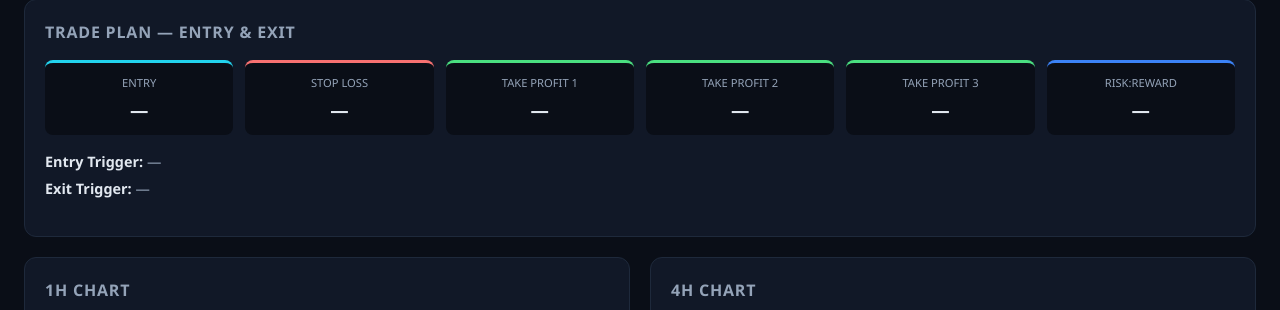
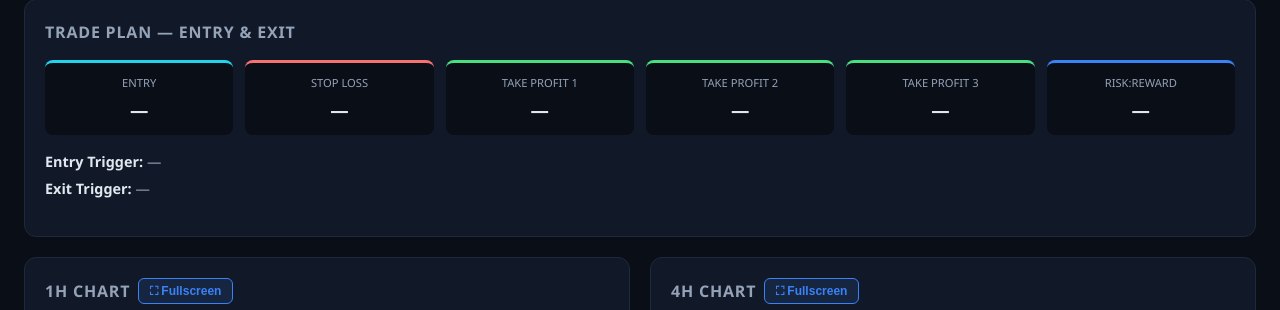
Before and after one commit to Rawlincoln/pro-trader, a Flask app: page / in a window 1280 px wide. Shown: the part 950-1260 px from the top of the page. Run offline with Flask 3, Linux system fonts and the light colour scheme; data that the repository does not hold is empty; some libraries are stand-ins or nearby versions.

Commit message:
Pro Trader: update static/css/style.css, static/js/app.js, static/js/chart-tools.js, templates/dashboard.html

```diff
--- a/static/css/style.css
+++ b/static/css/style.css
@@ -326,15 +326,32 @@ body {
 }
 .chart-draw-hint.hidden { display: none; }
 
+.chart-expand-btn {
+  padding: 0.3rem 0.65rem;
+  border-radius: 6px;
+  border: 1px solid var(--accent);
+  background: rgba(59, 130, 246, 0.12);
+  color: var(--accent);
+  font-size: 0.75rem;
+  font-weight: 700;
+  cursor: pointer;
+  flex-shrink: 0;
+}
+.chart-expand-btn:hover {
+  background: rgba(59, 130, 246, 0.22);
+  color: #fff;
+}
+
 .chart-fullscreen {
   position: fixed;
   inset: 0;
-  z-index: 9999;
+  z-index: 99999;
   background: #0b1220;
   display: flex;
   flex-direction: column;
 }
-.chart-fullscreen.hidden { display: none; }
+.chart-fullscreen.hidden { display: none !important; }
+.chart-fullscreen:not(.hidden) { display: flex !important; }
 body.chart-fs-open { overflow: hidden; }
 
 .chart-fullscreen-header {
@@ -369,6 +386,7 @@ body.chart-fs-open { overflow: hidden; }
   flex: 1;
   min-height: 0;
   width: 100%;
+  height: calc(100vh - 58px);
 }
 
 /* Analysis */
--- a/static/js/app.js
+++ b/static/js/app.js
@@ -430,9 +430,10 @@ function renderAnalysis(containerId, analysis, decimals) {
     ${renderBreakdown(bd)}
   `;
 
-  if (patterns.length) {
-    html += '<div class="patterns-section"><h3 class="patterns-heading">Candle Patterns</h3><div class="patterns-list">' +
-      patterns.map(p => {
+  const primary = analysis.primary_pattern || patterns[0];
+  if (primary) {
+    html += '<div class="patterns-section"><h3 class="patterns-heading">Active Pattern (Signal)</h3><div class="patterns-list">' +
+      [primary].map(p => {
         const vol = p.volume_confirmed ? '<span class="pattern-vol">Volume confirmed</span>' : "";
         const biasLabel = p.bias === "bullish" ? "BULLISH" : p.bias === "bearish" ? "BEARISH" : "NEUTRAL";
         return `<div class="pattern-card ${p.bias}">
@@ -446,7 +447,7 @@ function renderAnalysis(containerId, analysis, decimals) {
         </div>`;
       }).join("") + "</div></div>";
   } else {
-    html += '<p class="patterns-empty">No significant patterns on latest candle</p>';
+    html += '<p class="patterns-empty">No pattern aligned with current signal on latest candle</p>';
   }
 
   html += '<div class="levels-section">';
--- a/static/js/chart-tools.js
+++ b/static/js/chart-tools.js
@@ -143,6 +143,8 @@ const ChartTools = (() => {
     if (!chartId || !tool) return;
 
     if (tool === "fullscreen") {
+      e.preventDefault();
+      e.stopPropagation();
       openFullscreen(chartId);
       return;
     }
@@ -328,13 +330,21 @@ const ChartTools = (() => {
     });
   }
 
+  function resizeFullscreenPlot() {
+    const plot = document.getElementById("chart-fullscreen-plot");
+    if (plot && plot.data) {
+      Plotly.Plots.resize(plot);
+    }
+  }
+
   function openFullscreen(chartId) {
     const overlay = document.getElementById("chart-fullscreen");
     if (!overlay) return;
 
     state.fullscreenSourceId = chartId;
     const title = chartId === "chart-1h" ? "1H Chart" : "4H Chart";
-    document.getElementById("chart-fullscreen-title").textContent = title;
+    const titleEl = document.getElementById("chart-fullscreen-title");
+    if (titleEl) titleEl.textContent = title;
 
     const fsToolbar = document.getElementById("chart-fullscreen-toolbar");
     if (fsToolbar) {
@@ -347,24 +357,47 @@ const ChartTools = (() => {
     document.body.classList.add("chart-fs-open");
     requestRerender(chartId);
 
-    setTimeout(() => {
-      const plot = document.getElementById("chart-fullscreen-plot");
-      if (plot) Plotly.Plots.resize(plot);
-    }, 80);
+    const reqFs = overlay.requestFullscreen
+      || overlay.webkitRequestFullscreen
+      || overlay.msRequestFullscreen;
+    if (reqFs) {
+      Promise.resolve(reqFs.call(overlay)).catch(() => {});
+    }
+
+    setTimeout(resizeFullscreenPlot, 50);
+    setTimeout(resizeFullscreenPlot, 250);
   }
 
-  function closeFullscreen() {
+  function closeFullscreen(fromBrowserEvent) {
+    if (state._closing) return;
+    state._closing = true;
+
     const overlay = document.getElementById("chart-fullscreen");
-    if (!overlay) return;
-    overlay.classList.add("hidden");
+    const sourceId = state.fullscreenSourceId;
+
+    if (!fromBrowserEvent && document.fullscreenElement) {
+      const exitFs = document.exitFullscreen
+        || document.webkitExitFullscreen
+        || document.msExitFullscreen;
+      if (exitFs) {
+        Promise.resolve(exitFs.call(document)).catch(() => {}).finally(() => {
+          state._closing = false;
+        });
+      }
+    }
+
+    if (overlay) overlay.classList.add("hidden");
     document.body.classList.remove("chart-fs-open");
-    const sourceId = state.fullscreenSourceId;
     state.fullscreenSourceId = null;
+
     if (sourceId) {
       setTimeout(() => {
         const plot = document.getElementById(sourceId);
-        if (plot) Plotly.Plots.resize(plot);
-      }, 80);
+        if (plot && plot.data) Plotly.Plots.resize(plot);
+        state._closing = false;
+      }, 100);
+    } else {
+      state._closing = false;
     }
   }
 
@@ -383,9 +416,23 @@ const ChartTools = (() => {
       }
     });
 
-    document.getElementById("chart-fullscreen-close")?.addEventListener("click", closeFullscreen);
-    document.addEventListener("keydown", e => {
-      if (e.key === "Escape" && state.fullscreenSourceId) closeFullscreen();
+    document.getElementById("chart-fullscreen-close")?.addEventListener("click", () => closeFullscreen(false));
+
+    document.querySelectorAll(".chart-expand-btn").forEach(btn => {
+      btn.addEventListener("click", e => {
+        e.stopPropagation();
+        openFullscreen(btn.dataset.chart);
+      });
+    });
+
+    document.addEventListener("fullscreenchange", () => {
+      if (!document.fullscreenElement && state.fullscreenSourceId) {
+        closeFullscreen(true);
+      }
+    });
+
+    window.addEventListener("resize", () => {
+      if (state.fullscreenSourceId) resizeFullscreenPlot();
     });
   }
 
--- a/templates/dashboard.html
+++ b/templates/dashboard.html
@@ -123,6 +123,7 @@
       <div class="card chart-card">
         <div class="chart-card-header">
           <h2>1H Chart</h2>
+          <button type="button" class="chart-expand-btn" data-chart="chart-1h" title="Open fullscreen chart">⛶ Fullscreen</button>
           <div class="chart-toolbar" data-chart="chart-1h"></div>
           <div id="pattern-legend-1h" class="pattern-legend"></div>
         </div>
@@ -134,6 +135,7 @@
       <div class="card chart-card">
         <div class="chart-card-header">
           <h2>4H Chart</h2>
+          <button type="button" class="chart-expand-btn" data-chart="chart-4h" title="Open fullscreen chart">⛶ Fullscreen</button>
           <div class="chart-toolbar" data-chart="chart-4h"></div>
           <div id="pattern-legend-4h" class="pattern-legend"></div>
         </div>
```
